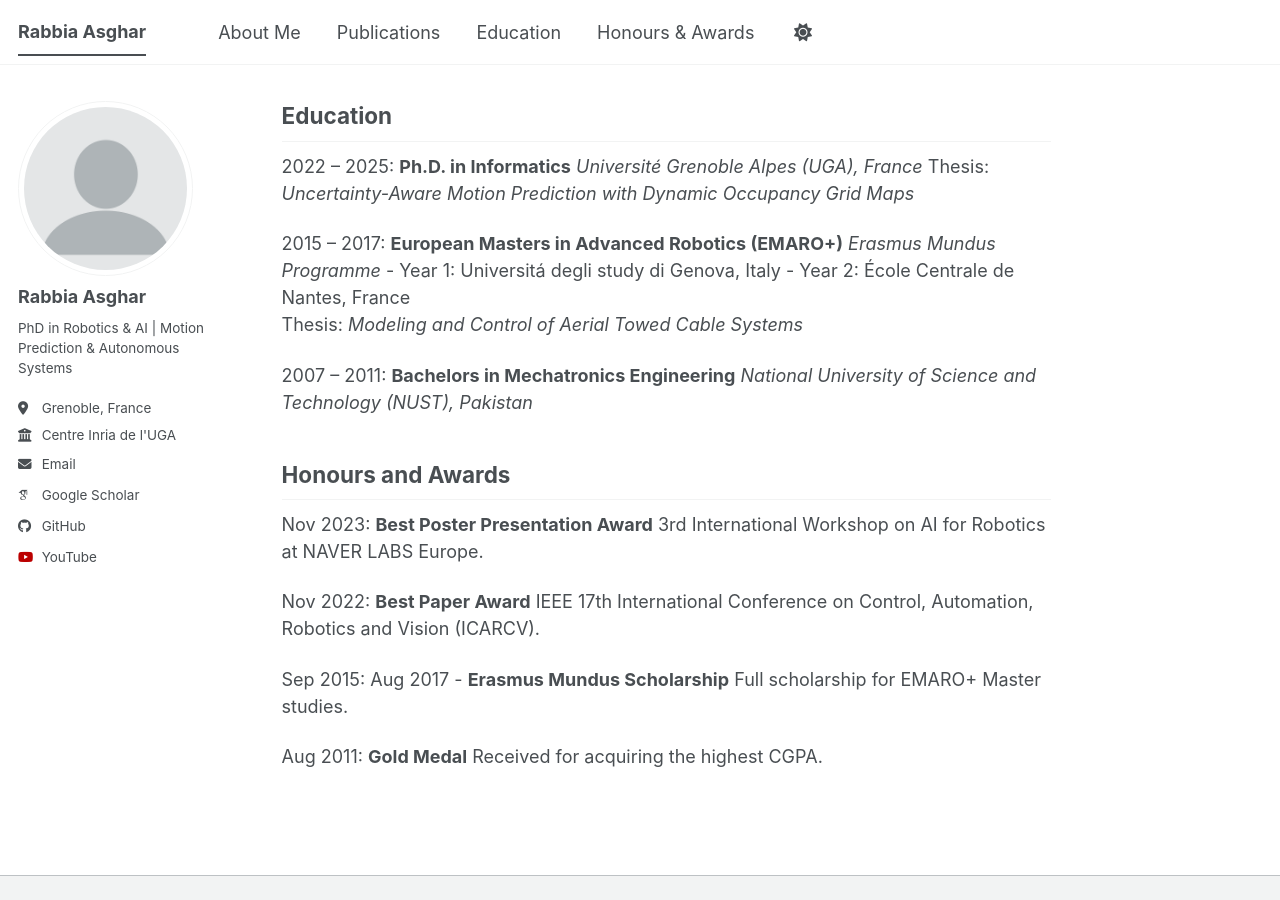
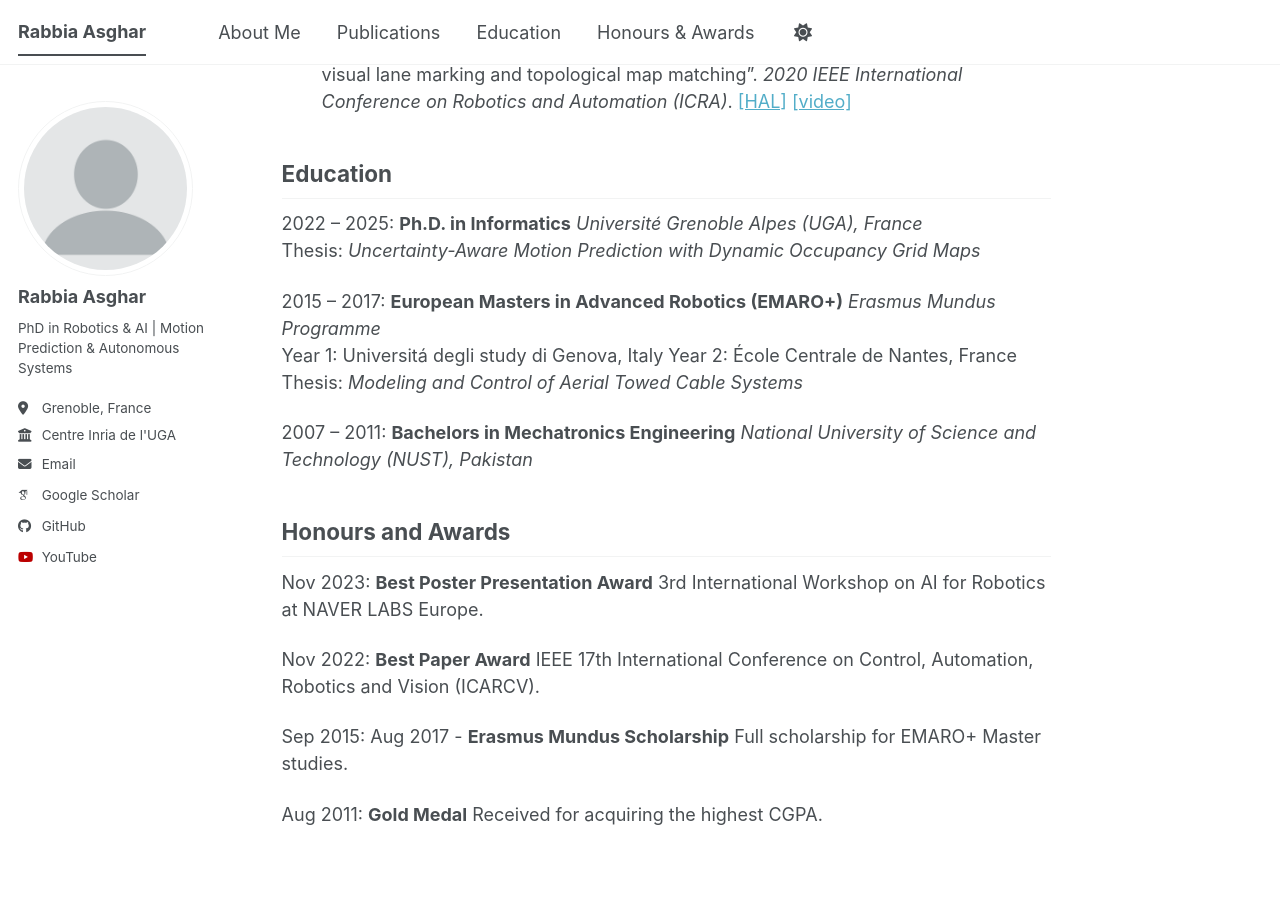
Before and after one commit to rabbia-asghar/rabbia-asghar.github.io, a Jekyll site: the page built from _pages/about.md, in a window 1280 px wide and 900 px high, scrolled down 952 px. Built offline with Jekyll 4.4.1, drawn with Linux system fonts in a browser that asks for light colours; some web fonts are replaced; a script bundle is joined from its source files by our own code; library files that are not in the unit come from our copies; some of the changed lines change nothing that is shown.

Commit message:
Revise publications and education details in about.md
Updated publications and education sections with new entries and formatting.

```diff
--- a/_pages/about.md
+++ b/_pages/about.md
@@ -17,16 +17,22 @@
 ## Publications
 
 * **[Under Review]** **Asghar, R.**, Rummelhard, L., Liu, W., Spalanzani, A., & Laugier, C. "Integrating Specialized and Generic Agent Motion Prediction with Dynamic Occupancy Grid Maps", *IEEE Transactions on Intelligent Vehicles*, 2026. [[arXiv]](https://arxiv.org/abs/2602.07938) [[code]](https://gitlab.inria.fr/rasghar/dogm-veh-flow)
+
 * **Asghar, R.**, Liu, W., Rummelhard, L., Spalanzani, A., & Laugier, C. "Flow-guided motion prediction with semantics and dynamic occupancy grid maps". *2024 IEEE 27th International Conference on Intelligent Transportation Systems (ITSC)*. [[arXiv]](https://arxiv.org/abs/2407.15675) [[video]](https://www.youtube.com/watch?v=ea1fHDqfFPY&pp=0gcJCYcKAYcqIYzv)
+
 * **Asghar, R.**, Diaz-Zapata, M., Rummelhard, L., Spalanzani, A., & Laugier, C. "Vehicle motion forecasting using prior information and semantic-assisted occupancy grid maps". *2023 IEEE/RSJ International Conference on Intelligent Robots and Systems (IROS)*. [[arXiv]](https://arxiv.org/abs/2308.04303) [[video]](https://www.youtube.com/watch?v=vxMhL5pBGgU)
+
 * **Asghar, R.**, Rummelhard, L., Spalanzani, A., & Laugier, C. "Allo-centric occupancy grid prediction for urban traffic scene using video prediction networks". *2022 17th IEEE International Conference on Control, Automation, Robotics and Vision (ICARCV)*. [[arXiv]](https://arxiv.org/abs/2301.04454) [[video]](https://www.youtube.com/watch?v=z-0BVM93X8c)
+
 * **Asghar, R.**, Garzón, M., Lussereau, J., & Laugier, C. "Vehicle localization based on visual lane marking and topological map matching". *2020 IEEE International Conference on Robotics and Automation (ICRA)*. [[HAL]](https://hal.science/hal-03043594/) [[video]](https://www.youtube.com/watch?v=H6z-o6R9xDE)
 
 <a name="education"></a>
 ## Education
-2022 – 2025: **Ph.D. in Informatics** *Université Grenoble Alpes (UGA), France* Thesis: *Uncertainty-Aware Motion Prediction with Dynamic Occupancy Grid Maps*
+2022 – 2025: **Ph.D. in Informatics** *Université Grenoble Alpes (UGA), France* \
+Thesis: *Uncertainty-Aware Motion Prediction with Dynamic Occupancy Grid Maps*
 
-2015 – 2017: **European Masters in Advanced Robotics (EMARO+)** *Erasmus Mundus Programme* - Year 1: Universitá degli study di Genova, Italy - Year 2: École Centrale de Nantes, France
+2015 – 2017: **European Masters in Advanced Robotics (EMARO+)** *Erasmus Mundus Programme* \
+Year 1: Universitá degli study di Genova, Italy Year 2: École Centrale de Nantes, France  \
 Thesis: *Modeling and Control of Aerial Towed Cable Systems*
 
 2007 – 2011: **Bachelors in Mechatronics Engineering** *National University of Science and Technology (NUST), Pakistan*
```
